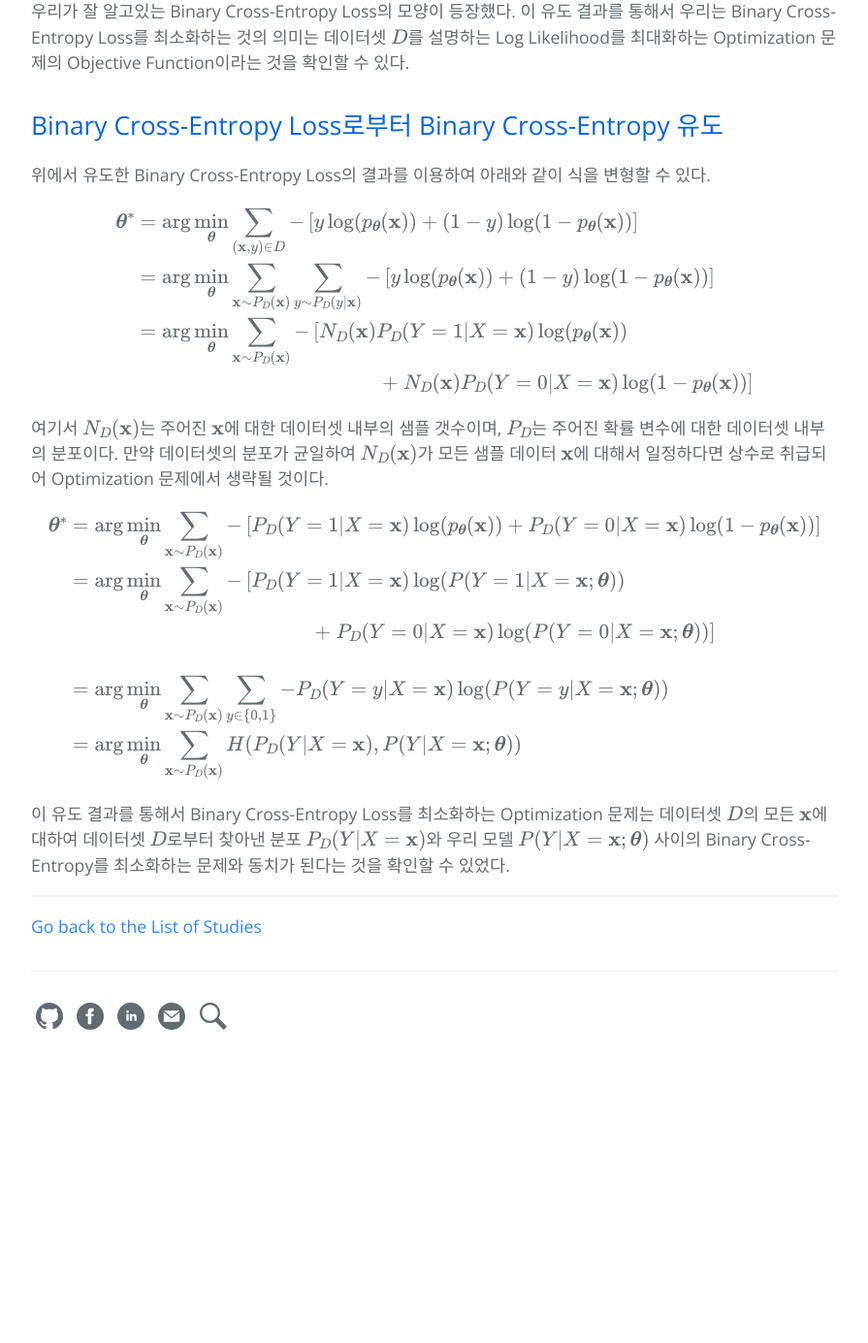
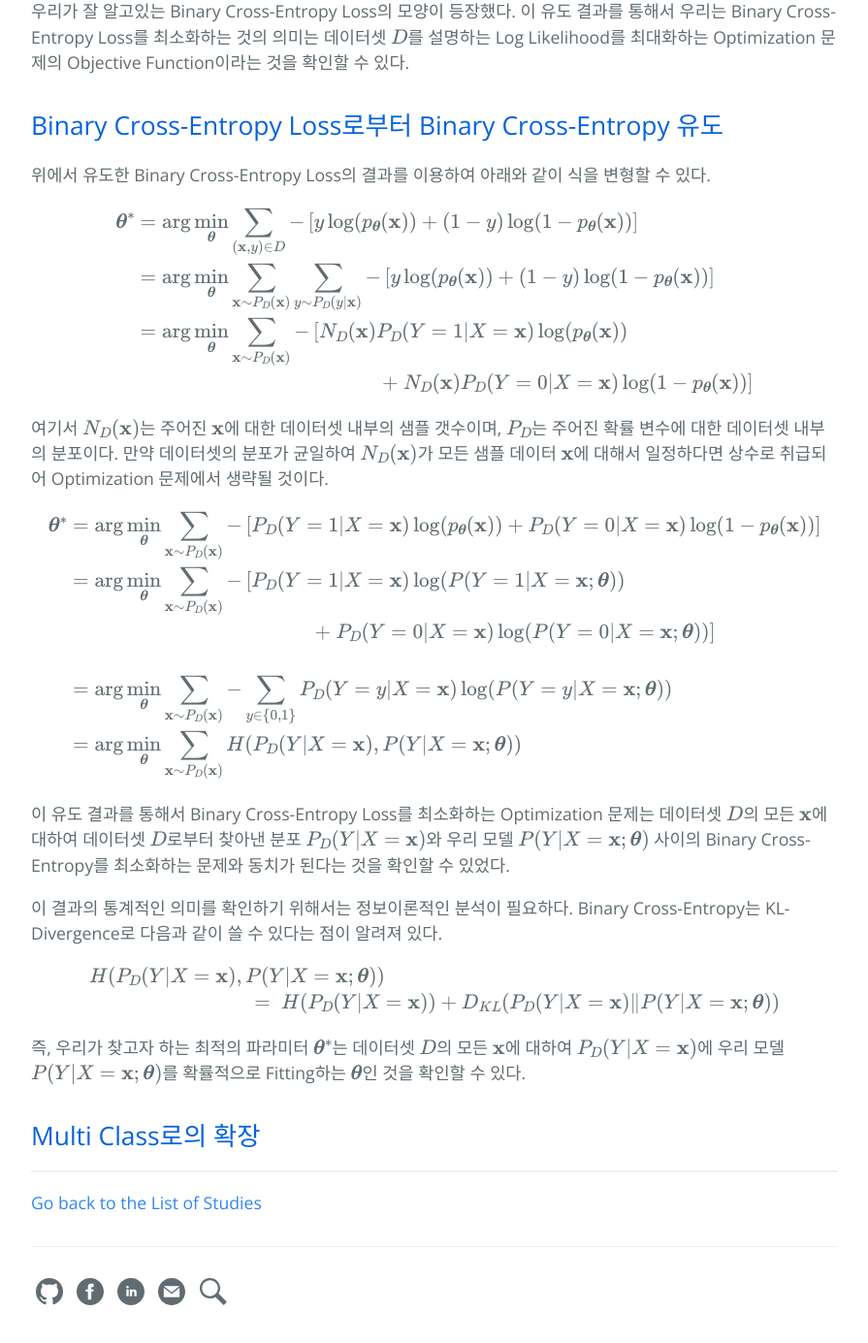
Before and after one commit to hcnoh/hcnoh.github.io, a Jekyll site: the page built from _posts/2019-06-03-cross-entropy.md, in a window 1280 px wide and 1400 px high, scrolled down 1922 px. Shown: the top 1385 px of the window at 97% size, without its empty margins (192-1087 px from the left). Built offline with Jekyll 4.4.1, drawn with Linux system fonts in a browser that asks for light colours; formulas are drawn with MathJax 3; comment, search, counter and statistics services are not loaded; before the commit the page ends 3038 px from its top, so only the background shows below that.

Commit message:
Update 2019-06-03-cross-entropy.md

```diff
--- a/_posts/2019-06-03-cross-entropy.md
+++ b/_posts/2019-06-03-cross-entropy.md
@@ -97,9 +97,22 @@ $$
 & = \arg \min_{\boldsymbol{\theta}} \sum_{\mathbf{x}\sim P_D(\mathbf{x})} -\left[ P_D(Y=1\vert X=\mathbf{x})\log(P(Y=1\vert X=\mathbf{x};\boldsymbol{\theta})) \right. \\
 & \left. \quad \quad \quad \quad \quad \quad \quad \quad \quad \quad \quad \quad + \ P_D(Y=0 \vert X=\mathbf{x})\log(P(Y=0\vert X=\mathbf{x};\boldsymbol{\theta})) \right] \\
 & \\
-& = \arg \min_{\boldsymbol{\theta}} \sum_{\mathbf{x}\sim P_D(\mathbf{x})} \sum_{y \in \{0,1\}} -P_D(Y=y\vert X=\mathbf{x}) \log(P(Y=y \vert X=\mathbf{x}; \boldsymbol{\theta})) \\
+& = \arg \min_{\boldsymbol{\theta}} \sum_{\mathbf{x}\sim P_D(\mathbf{x})} -\sum_{y \in \{0,1\}} P_D(Y=y\vert X=\mathbf{x}) \log(P(Y=y \vert X=\mathbf{x}; \boldsymbol{\theta})) \\
 & = \arg \min_{\boldsymbol{\theta}} \sum_{\mathbf{x}\sim P_D(\mathbf{x})} H(P_D(Y\vert X=\mathbf{x}), P(Y \vert X=\mathbf{x} ; \boldsymbol{\theta}))
 \end{align*}
 $$
 
 이 유도 결과를 통해서 Binary Cross-Entropy Loss를 최소화하는 Optimization 문제는 데이터셋 $$D$$의 모든 $$\mathbf{x}$$에 대하여 데이터셋 $$D$$로부터 찾아낸 분포 $$P_D(Y\vert X=\mathbf{x})$$와 우리 모델 $$P(Y\vert X=\mathbf{x} ; \boldsymbol{\theta})$$ 사이의 Binary Cross-Entropy를 최소화하는 문제와 동치가 된다는 것을 확인할 수 있었다.
+
+이 결과의 통계적인 의미를 확인하기 위해서는 정보이론적인 분석이 필요하다. Binary Cross-Entropy는 KL-Divergence로 다음과 같이 쓸 수 있다는 점이 알려져 있다.
+
+$$
+\begin{align*}
+& H(P_D(Y\vert X=\mathbf{x}), P(Y \vert X=\mathbf{x} ; \boldsymbol{\theta})) \\
+& \quad \quad \quad \quad \quad \quad \quad \quad = \ H(P_D(Y \vert X=\mathbf{x})) + D_{KL}(P_D(Y \vert X=\mathbf{x}) \Vert P(Y \vert X=\mathbf{x} ; \boldsymbol{\theta}))
+\end{align*}
+$$
+
+즉, 우리가 찾고자 하는 최적의 파라미터 $$\boldsymbol{\theta}^*$$는 데이터셋 $$D$$의 모든 $$\mathbf{x}$$에 대하여 $$P_D(Y\vert X=\mathbf{x})$$에 우리 모델 $$P(Y\vert X=\mathbf{x} ; \boldsymbol{\theta})$$를 확률적으로 Fitting하는 $$\boldsymbol{\theta}$$인 것을 확인할 수 있다.
+
+## Multi Class로의 확장
```
